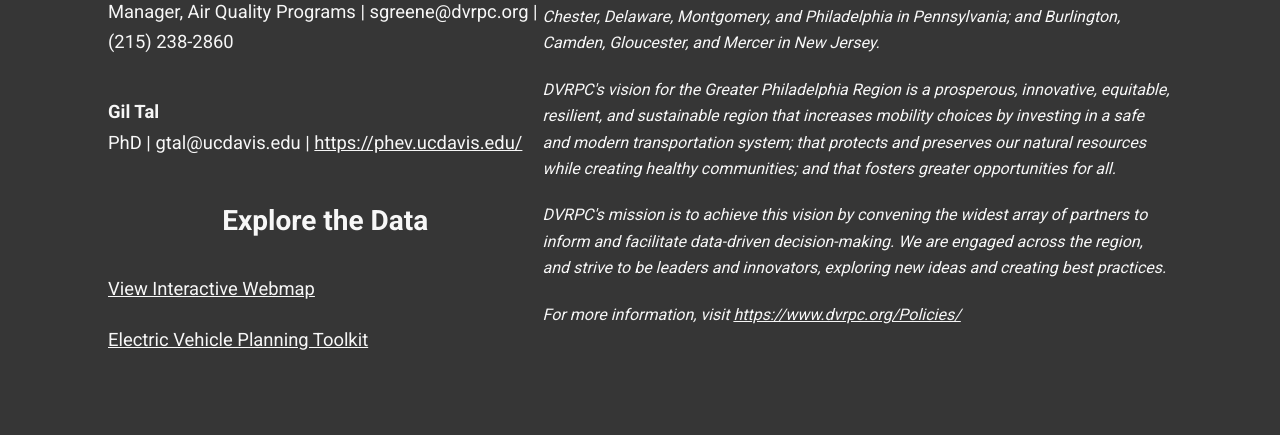
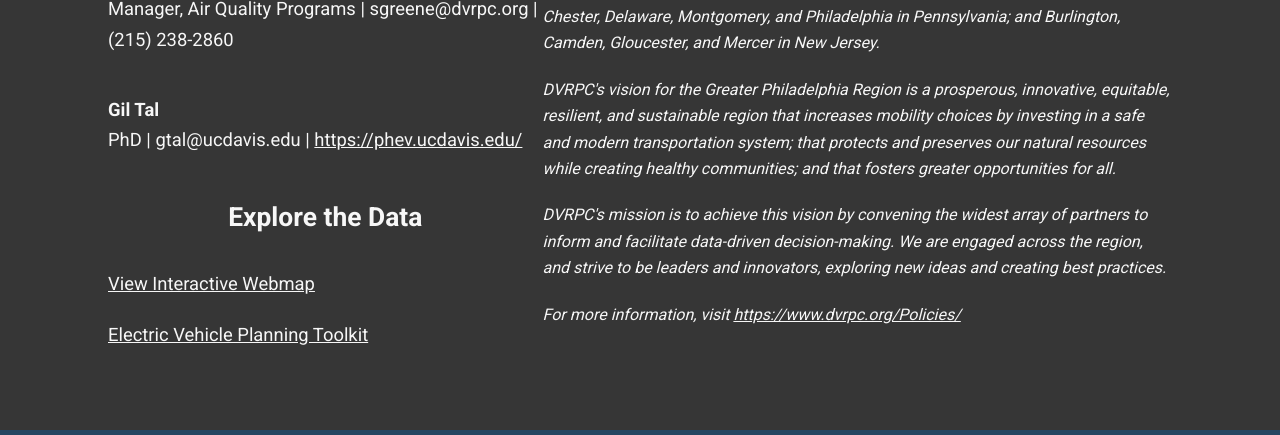
Before and after one commit to dvrpc/electric-vehicles, a website: page home/index.html in a window 1280 px wide. Shown: the part 7742-8177 px from the top of the page. Drawn offline with Linux system fonts and the light colour scheme.

Commit message:
footer h3 size

```diff
--- a/home/css/styles.css
+++ b/home/css/styles.css
@@ -211,7 +211,7 @@
     margin: 0 auto;
 }
 .footer-h3 {
-    font-size: 1.75rem;
+    font-size: 1.65rem;
     text-align: center;
     padding-bottom: var(--padding-3);
 }
```
